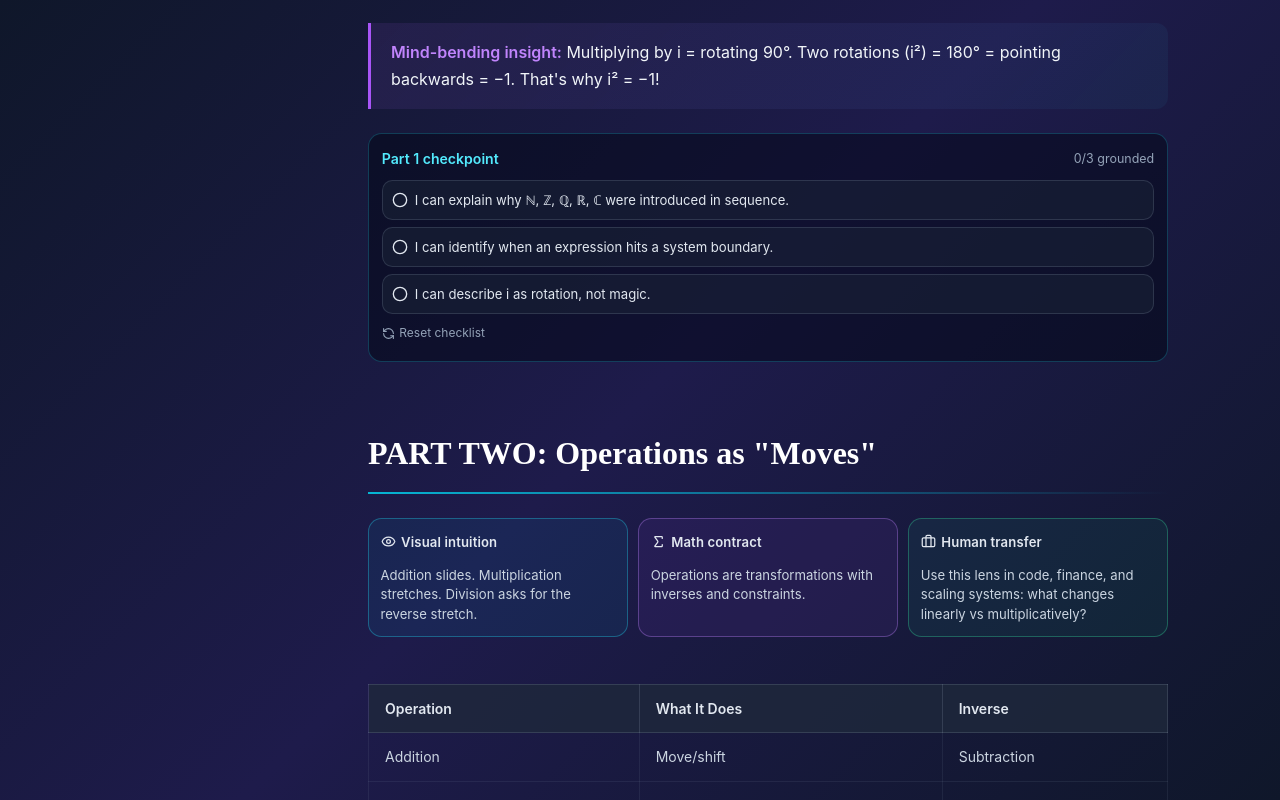
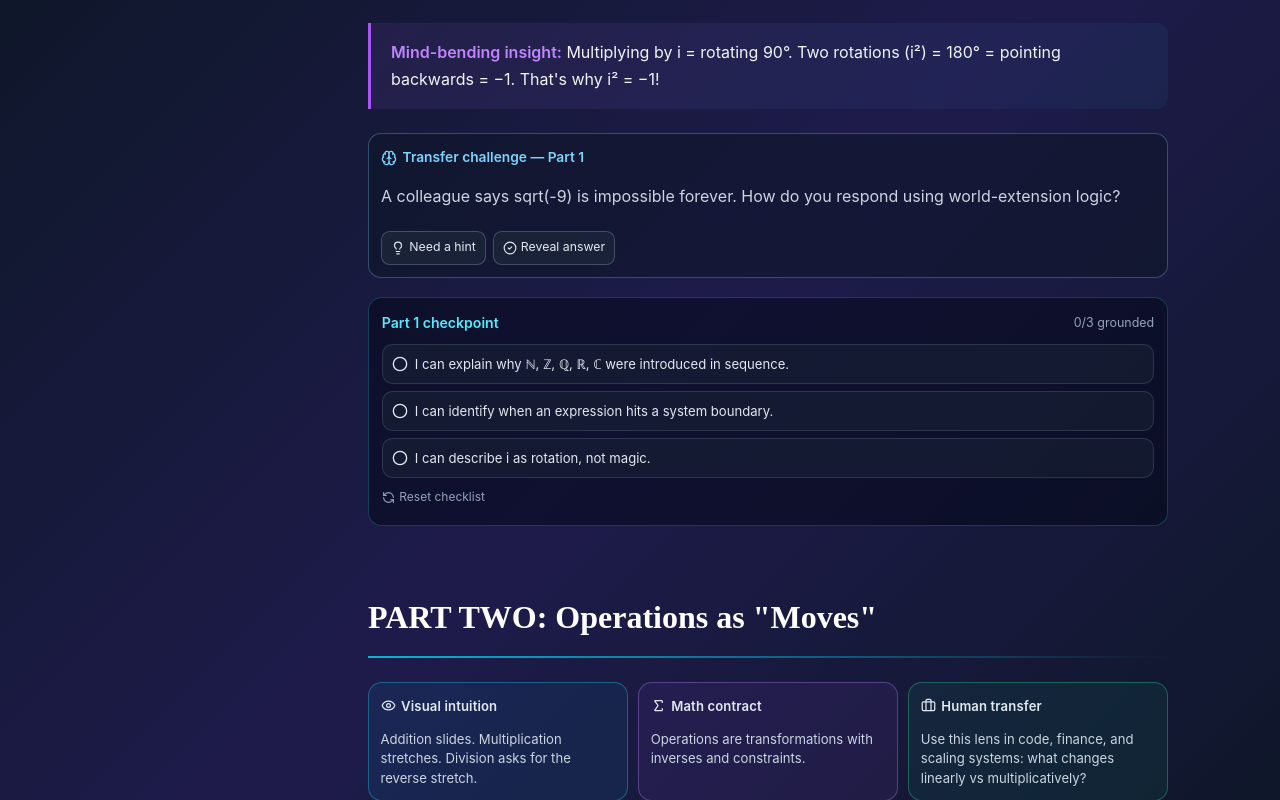
Before and after one commit to shooflyshoo/Learning-Math-From-First-Principles-, a React (Vite) app: page / in a window 1280 px wide. Shown: the part 9600-10400 px from the top of the page. Built offline with nearby package versions, Linux system fonts and the light colour scheme.

Commit message:
Add transfer challenges across all chapters for active practice

```diff
--- a/src/App.tsx
+++ b/src/App.tsx
@@ -44,6 +44,7 @@ import {
   JourneyMap,
   ConceptBridge,
   SectionCheckpoint,
+  TransferChallenge,
 } from './components';
 import './index.css';
 
@@ -544,6 +545,13 @@ function Part1Section() {
           (i²) = 180° = pointing backwards = −1. That's why i² = −1!
         </div>
       </ScrollSection>
+      <TransferChallenge
+        title="Transfer challenge — Part 1"
+        challenge={"A colleague says sqrt(-9) is impossible forever. How do you respond using world-extension logic?"}
+        hint={"Name the current world first, then smallest extension."}
+        answer={"In R it is undefined, but extending to C gives sqrt(-9)=3i while preserving prior real rules."}
+      />
+
       <SectionCheckpoint
         title="Part 1 checkpoint"
         sectionId="part1"
@@ -683,6 +691,13 @@ function Part2Section() {
           <DivisionByZero />
         </InteractiveWrapper>
       </ScrollSection>
+      <TransferChallenge
+        title="Transfer challenge — Part 2"
+        challenge={"You doubled team size and work output tripled. Is this shift or scale behavior?"}
+        hint="Ask whether change depends on multiplying current level."
+        answer={"Scale behavior: multiplication-like change. Output depends on factor changes, not constant offsets."}
+      />
+
       <SectionCheckpoint
         title="Part 2 checkpoint"
         sectionId="part2"
@@ -759,6 +774,13 @@ function Part3Section() {
           <LogMultiplicationAddition />
         </InteractiveWrapper>
       </ScrollSection>
+      <TransferChallenge
+        title="Transfer challenge — Part 3"
+        challenge={"A metric rises from 5 to 40 by repeated x2 steps. How many steps happened?"}
+        hint="Convert to a log question: 5·2^n=40."
+        answer={"n=3 because 5*2^3=40. Log view counts multiplicative steps."}
+      />
+
       <SectionCheckpoint
         title="Part 3 checkpoint"
         sectionId="part3"
@@ -818,6 +840,13 @@ function Part4Section() {
         <strong>Rule of thumb:</strong> Linear = manageable. Polynomial = manageable with effort.
         Exponential = you're on a timer.
       </div>
+      <TransferChallenge
+        title="Transfer challenge — Part 4"
+        challenge="A bug count grows 4, 8, 16, 32... Which response strategy is safest?"
+        hint="Classify growth type before proposing action."
+        answer="Exponential growth demands urgent intervention now; waiting causes runaway escalation."
+      />
+
       <SectionCheckpoint
         title="Part 4 checkpoint"
         sectionId="part4"
@@ -857,6 +886,13 @@ function Part5Section() {
         <strong>Dimensional Analysis = Built-In Error Checking:</strong> If units don't match on
         both sides of an equation, something is wrong — before you even compute!
       </div>
+      <TransferChallenge
+        title="Transfer challenge — Part 5"
+        challenge={"Can you add 60 km/h and 2 hours directly?"}
+        hint="Check unit compatibility before arithmetic."
+        answer="No. Different dimensions. Multiply to get distance (km), then combine with compatible units."
+      />
+
       <SectionCheckpoint
         title="Part 5 checkpoint"
         sectionId="part5"
@@ -895,6 +931,13 @@ function Part6Section() {
       <p>
         <strong>Why base 10?</strong> You have 10 fingers. That's it. Any base works mathematically.
       </p>
+      <TransferChallenge
+        title="Transfer challenge — Part 6"
+        challenge={"If 1010 base2 equals 10 base10, what idea stays invariant across bases?"}
+        hint="Representation changes; quantity does not."
+        answer="The value is invariant; only the encoding symbols and place weights differ by base."
+      />
+
       <SectionCheckpoint
         title="Part 6 checkpoint"
         sectionId="part6"
@@ -956,6 +999,13 @@ function Part7Section() {
           scheduling, anything that cycles.
         </div>
       </ScrollSection>
+      <TransferChallenge
+        title="Transfer challenge — Part 7"
+        challenge={"What is 38 mod 12 and why does this matter for schedules?"}
+        hint="Use quotient/remainder and clock wrap."
+        answer="38 mod 12 = 2. Cyclic systems ignore full wraps and keep the remainder state."
+      />
+
       <SectionCheckpoint
         title="Part 7 checkpoint"
         sectionId="part7"
@@ -994,6 +1044,13 @@ function Part8Section() {
       >
         <DomainBoundaryExplorer />
       </InteractiveWrapper>
+      <TransferChallenge
+        title="Transfer challenge — Part 8"
+        challenge={"A model outputs log(-3). Do you patch the number or patch the model world?"}
+        hint="Boundary errors are diagnostics, not annoyances."
+        answer="Patch the model: either constrain domain or extend framework. For real logs, negative input is invalid."
+      />
+
       <SectionCheckpoint
         title="Part 8 checkpoint"
         sectionId="part8"
--- /dev/null
+++ b/src/components/TransferChallenge.tsx
@@ -0,0 +1,33 @@
+import { useState } from 'react';
+import { Brain, Lightbulb, CheckCircle2 } from 'lucide-react';
+
+interface TransferChallengeProps {
+  title: string;
+  challenge: string;
+  hint: string;
+  answer: string;
+}
+
+export default function TransferChallenge({ title, challenge, hint, answer }: TransferChallengeProps) {
+  const [showHint, setShowHint] = useState(false);
+  const [showAnswer, setShowAnswer] = useState(false);
+
+  return (
+    <section className="transfer-challenge">
+      <h4><Brain size={16} /> {title}</h4>
+      <p className="transfer-challenge-question">{challenge}</p>
+
+      <div className="transfer-challenge-actions">
+        <button onClick={() => setShowHint((v) => !v)}>
+          <Lightbulb size={14} /> {showHint ? 'Hide hint' : 'Need a hint'}
+        </button>
+        <button onClick={() => setShowAnswer((v) => !v)}>
+          <CheckCircle2 size={14} /> {showAnswer ? 'Hide answer' : 'Reveal answer'}
+        </button>
+      </div>
+
+      {showHint && <p className="transfer-hint">Hint: {hint}</p>}
+      {showAnswer && <p className="transfer-answer">Answer: {answer}</p>}
+    </section>
+  );
+}
--- a/src/components/index.ts
+++ b/src/components/index.ts
@@ -37,3 +37,4 @@ export { default as JourneyMap } from './JourneyMap';
 export { default as ComplexRotationWebGL } from './ComplexRotationWebGL';
 export { default as ConceptBridge } from './ConceptBridge';
 export { default as SectionCheckpoint } from './SectionCheckpoint';
+export { default as TransferChallenge } from './TransferChallenge';
--- a/src/index.css
+++ b/src/index.css
@@ -1322,3 +1322,60 @@ body.low-motion .webgl-hero-shell {
 }
 
 @media (max-width: 767px) { .story-guide-bar { display: none; } }
+
+
+.transfer-challenge {
+  margin-top: 1rem;
+  border: 1px solid rgba(125, 211, 252, 0.3);
+  border-radius: 0.8rem;
+  background: rgba(15, 23, 42, 0.6);
+  padding: 0.75rem;
+}
+
+.transfer-challenge h4 {
+  margin: 0;
+  display: inline-flex;
+  align-items: center;
+  gap: 0.35rem;
+  color: #7dd3fc;
+  font-size: 0.86rem;
+}
+
+.transfer-challenge-question {
+  margin: 0.5rem 0 0;
+  color: var(--color-slate-200);
+  font-size: 0.84rem;
+}
+
+.transfer-challenge-actions {
+  margin-top: 0.55rem;
+  display: flex;
+  flex-wrap: wrap;
+  gap: 0.4rem;
+}
+
+.transfer-challenge-actions button {
+  border: 1px solid rgba(148, 163, 184, 0.34);
+  background: rgba(30, 41, 59, 0.65);
+  color: var(--color-slate-200);
+  border-radius: 0.55rem;
+  padding: 0.35rem 0.58rem;
+  display: inline-flex;
+  align-items: center;
+  gap: 0.25rem;
+  font-size: 0.77rem;
+}
+
+.transfer-hint,
+.transfer-answer {
+  margin: 0.5rem 0 0;
+  font-size: 0.8rem;
+}
+
+.transfer-hint {
+  color: #fde68a;
+}
+
+.transfer-answer {
+  color: #86efac;
+}
```
